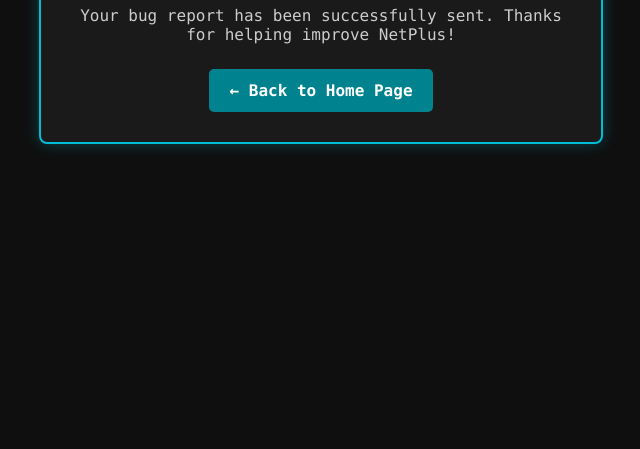
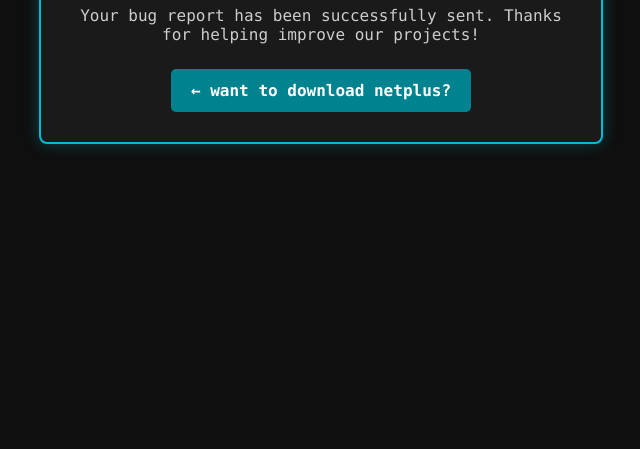
Before and after one commit to DemonCoderOffical/DemonCoderOffical.github.io, a plain HTML site: page thankyou/index.html in a window 1280 px wide. Shown: the part 391-840 px from the top of the page, without its empty margins (319-959 px from the left). Drawn offline with Linux system fonts and the light colour scheme.

Commit message:
Revise thank you page content and title
Updated the title and modified the success message and link text.

```diff
--- a/thankyou/index.html
+++ b/thankyou/index.html
@@ -3,7 +3,7 @@
 <head>
     <meta charset="UTF-8">
     <meta name="viewport" content="width=device-width, initial-scale=1.0">
-    <title>NetPlus - Thank You</title>
+    <title>Thank You</title>
     <style>
         body {
             background-color: #0f0f0f;
@@ -55,8 +55,8 @@
 
     <div class="container">
         <h1>[ Success! ]</h1>
-        <p>Your bug report has been successfully sent. Thanks for helping improve NetPlus!</p>
-        <a href="https://demoncoderoffical.github.io" class="back-btn">← Back to Home Page</a>
+        <p>Your bug report has been successfully sent. Thanks for helping improve our projects!</p>
+        <a href="https://demoncoderoffical.github.io" class="back-btn">← want to download netplus?</a>
     </div>
 
 </body>
```
